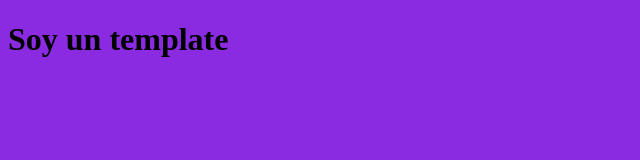
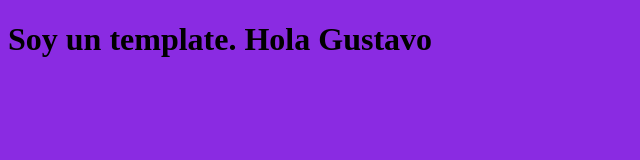
Before and after one commit to gustavoromerocl/introduccion-a-gatsby, a Gatsby site in the folder hello-world-starter/: page /mi-pagina-dinamica in a window 1280 px wide. Shown: the whole page, without its empty margins (0-640 px from the left). Built offline with nearby package versions, Linux system fonts and the light colour scheme; Gatsby itself is replaced by a stand-in of ours.

Commit message:
graphql y fuentes de datos - enviando datos a las páginas

```diff
--- a/hello-world-starter/gatsby-node.js
+++ b/hello-world-starter/gatsby-node.js
@@ -4,6 +4,8 @@ exports.createPages = ({actions}) => {
   actions.createPage({
     path: '/mi-pagina-dinamica',
     component: path.resolve('src/templates/layout.jsx'),
-    context: {}
+    context: {
+      name: 'Gustavo'
+    }
   })
 }
--- a/hello-world-starter/src/templates/layout.jsx
+++ b/hello-world-starter/src/templates/layout.jsx
@@ -1,9 +1,10 @@
 import React from 'react'
 
 export default (props) => {
+  console.log(props)
   return (
     <div>
-      <h1>Soy un template</h1>
+      <h1>Soy un template. Hola {props.pageContext.name}</h1>
     </div>
   )
 }
```
Also changed, not shown: README.md.
